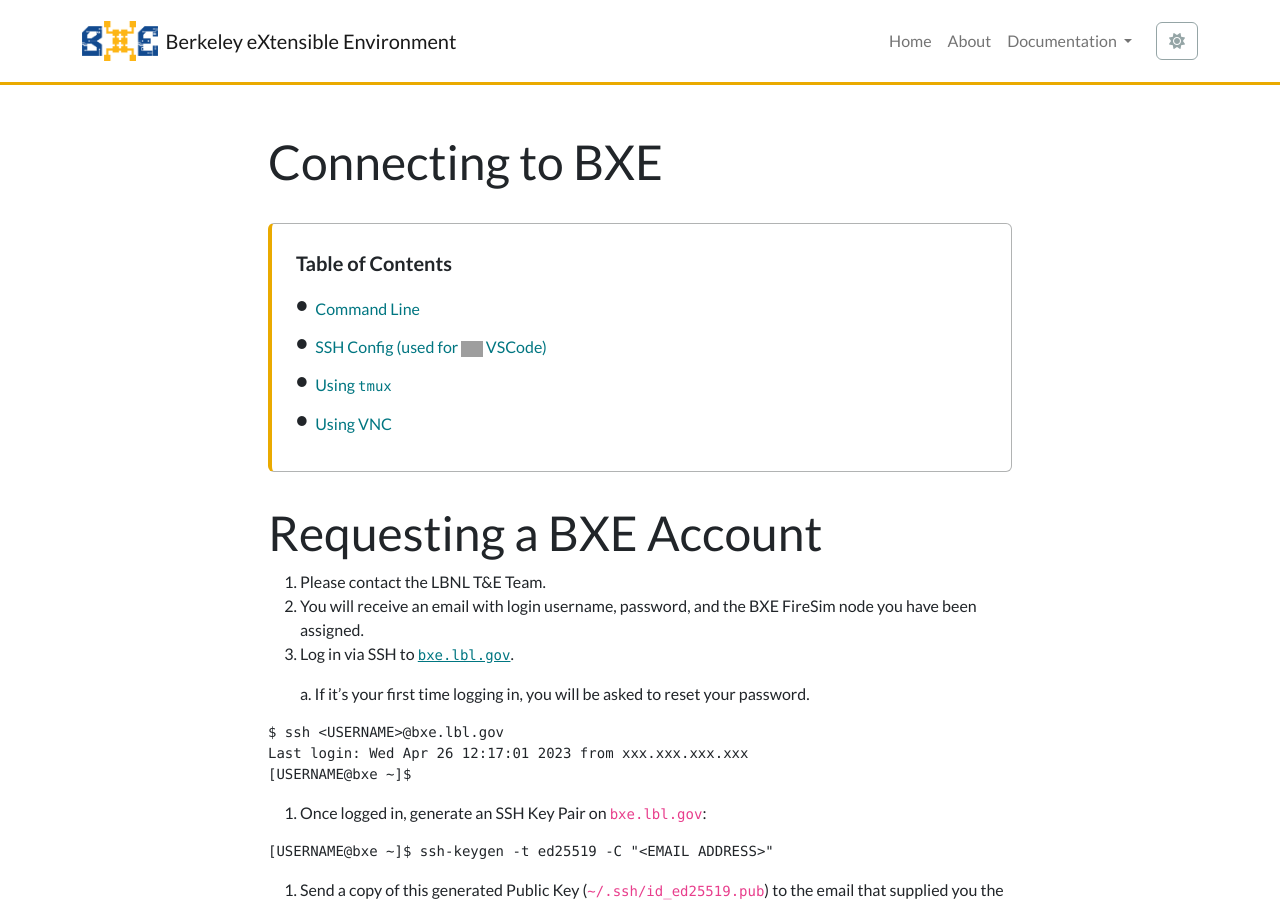
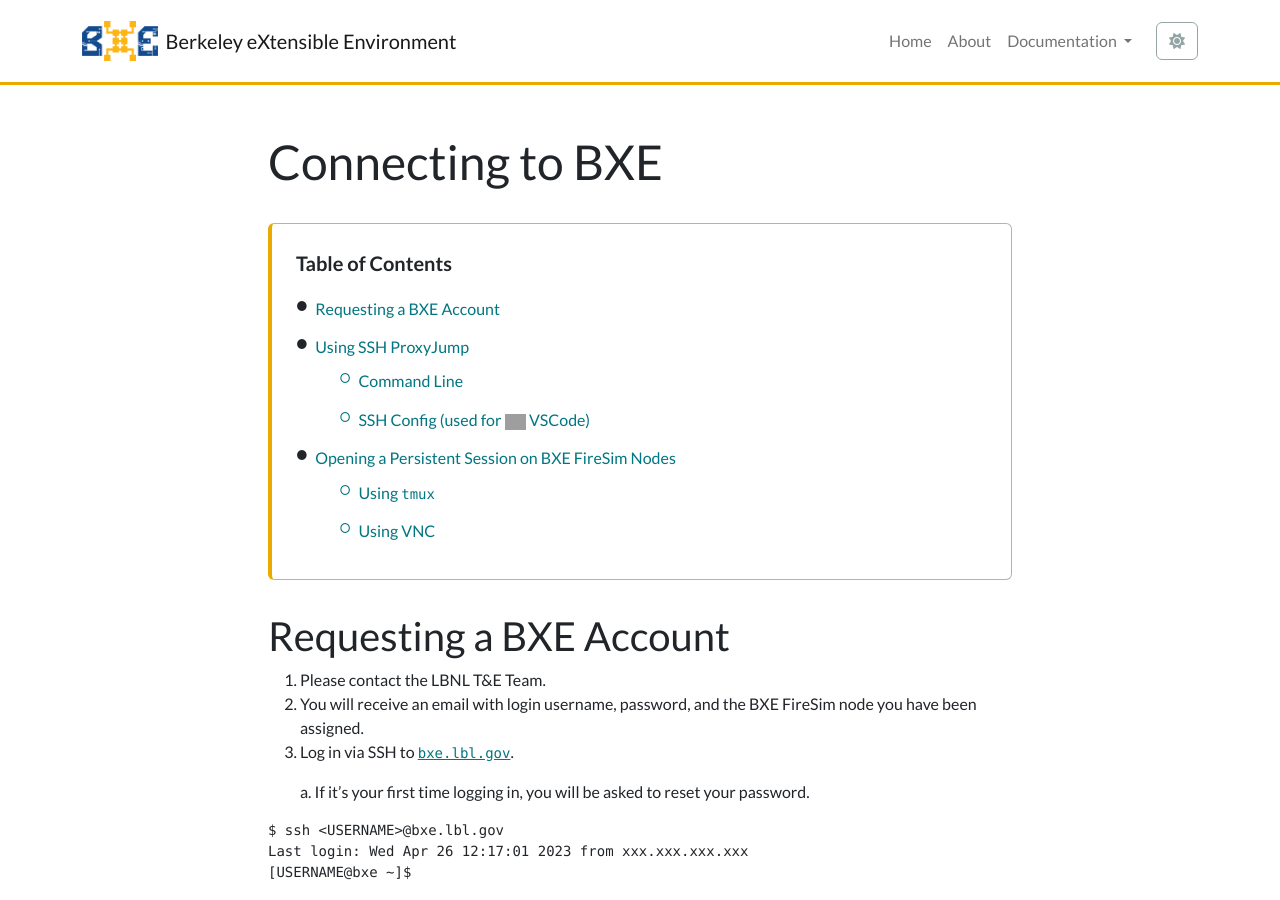
Before and after one commit to lbnlbxe/lbnlbxe.github.io, a Jekyll site: the page built from pages/connecting.md, in a window 1280 px wide and 900 px high. Built offline with Jekyll 4.4.1, drawn with Linux system fonts in a browser that asks for light colours; nearby versions of some CDN libraries; grey boxes are pictures that could not be loaded.

Commit message:
First draft of connecting

````diff
--- a/pages/connecting.md
+++ b/pages/connecting.md
@@ -12,7 +12,7 @@ permalink: /docs/connecting/
 * TOC
 {:toc}
 
-# Requesting a BXE Account
+## Requesting a BXE Account
 
 1. Please contact the LBNL T&E Team.
 2. You will receive an email with login username, password, and the BXE FireSim node you have been assigned.
@@ -38,7 +38,7 @@ Last login: Wed Apr 26 12:17:01 2023 from xxx.xxx.xxx.xxx
 
 6. Once confirmed, log into your assigned node and have fun!
 
-# Using SSH ProxyJump
+## Using SSH ProxyJump
 You can log into your BXE VM directly from your host using SSH ProxyJump (`-J` option).
 
 <div class="alert alert-primary mt-4">
@@ -46,14 +46,14 @@ You can log into your BXE VM directly from your host using SSH ProxyJump (`-J` o
     <p>You'll need to download a copy of your generated SSH private (<code>~/.ssh/id_ed25519</code>) and public (<code>~/.ssh/id_ed25519.pub</code>) keys from the previous <a href="#requesting-a-bxe-account">Requesting a BXE Account</a> section to your local machine in order for ProxyJump to work.</p>
 </div>
 
-## Command Line
+### Command Line
 
 ```shell
 ssh -i <LOCAL-PATH-TO-BXE-SSH-PRIVATEKEY> -J <USERNAME>@bxe.lbl.gov bxeuser@firesim-xxx
 ```
 
 <!-- ## SSH Config (used for [![vscode](https://upload.wikimedia.org/wikipedia/commons/thumb/9/9a/Visual_Studio_Code_1.35_icon.svg/2048px-Visual_Studio_Code_1.35_icon.svg.png){height=24px} `vscode`](https://code.visualstudio.com/download)) -->
-## SSH Config (used for <img src="https://upload.wikimedia.org/wikipedia/commons/thumb/9/9a/Visual_Studio_Code_1.35_icon.svg/2048px-Visual_Studio_Code_1.35_icon.svg.png" class="bi" style="max-height:1em" alt="VS Code"> VSCode)
+### SSH Config (used for <img src="https://upload.wikimedia.org/wikipedia/commons/thumb/9/9a/Visual_Studio_Code_1.35_icon.svg/2048px-Visual_Studio_Code_1.35_icon.svg.png" class="bi" style="max-height:1em" alt="VS Code"> VSCode)
 
 If you use <a class="icon-link" href="https://code.visualstudio.com/download" target="_blank"><img src="https://upload.wikimedia.org/wikipedia/commons/thumb/9/9a/Visual_Studio_Code_1.35_icon.svg/2048px-Visual_Studio_Code_1.35_icon.svg.png" class="bi" alt="VS Code"> VSCode</a>, add the following to your local `~/.ssh/config`:
 
@@ -71,12 +71,12 @@ You can now simply login with:
 ssh firesim-xxx
 ```
 
-# Opening a Persistent Session on BXE FireSim Nodes
+## Opening a Persistent Session on BXE FireSim Nodes
 With any remote connection, disruptions happen. This can mean losing your work, like a running simulation, a custom architecture build, etc. Once you have established a connection to you BXE FireSim node, we recommend performing any work in a persistent session.
 
 Below you'll find some instructions on two options we provide.
 
-## Using `tmux`
+### Using `tmux`
 
 Log into your assigned BXE FireSim node and launch `tmux`.
 
@@ -96,7 +96,7 @@ bxeuser@firesim-xxx:~$ tmux
     <p>This <a href="https://tmuxcheatsheet.com/" target="_blank"><code>tmux</code> Cheat Sheet & Quick Reference</a> is a good resource.</p>
 </div>
 
-## Using VNC
+### Using VNC
 
 Your BXE FireSim node comes installed with TigerVNC. However, you'll have to forward the VNC port with SSH tunneling. While you can use any VNC port and any port on the login node, we recommend the following settings. In this example, we will use:
 
````
Also changed, not shown: other parts of pages/connecting.md (+1 -1 lines).
